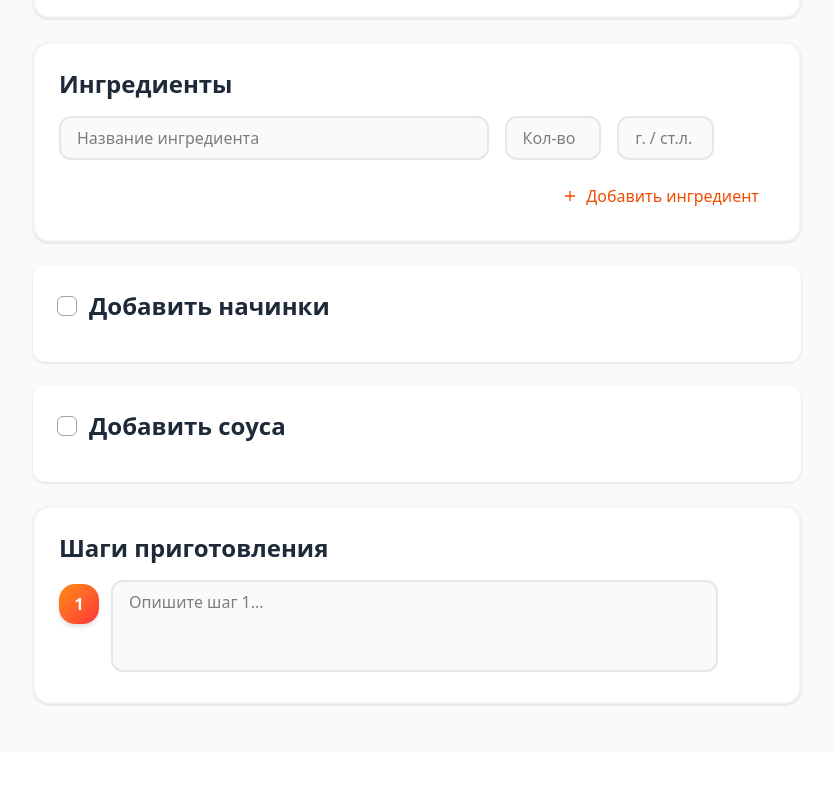
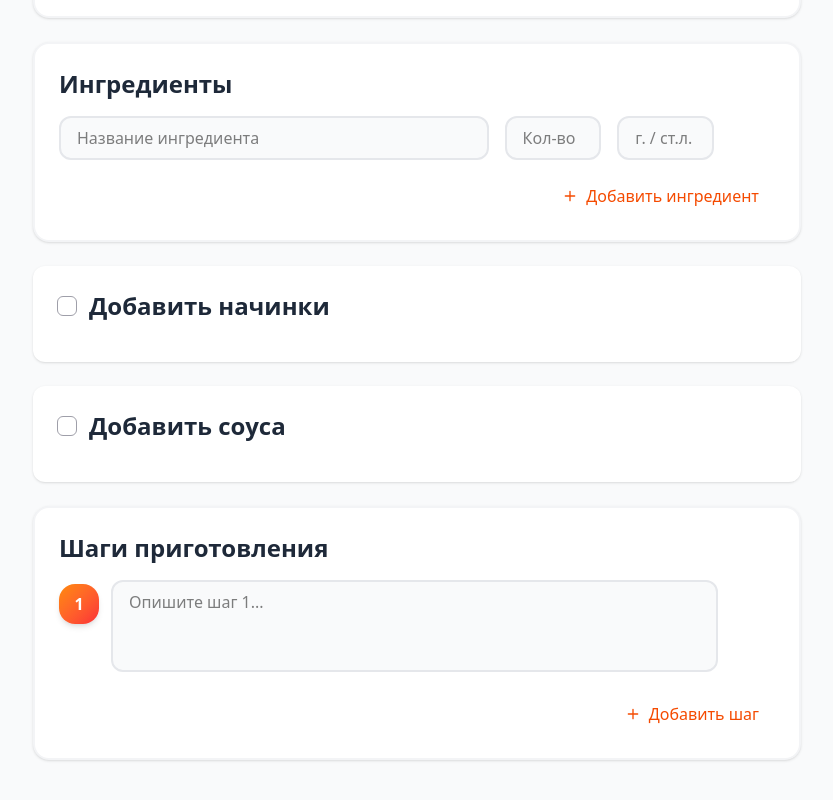
Before and after one commit to SANTA2112/recipes-next, a Next.js app: page /my-recipes/new in a window 1280 px wide. Shown: the part 740-1540 px from the top of the page, without its empty margins (223-1056 px from the left). Before the commit the page ends 1492 px from the top, so only its background shows below. Built offline with nearby package versions, Linux system fonts and the light colour scheme.

Commit message:
added add step button

```diff
--- a/src/components/ui/recipe-editor/stepper.tsx
+++ b/src/components/ui/recipe-editor/stepper.tsx
@@ -1,6 +1,7 @@
 import { useState } from 'react';
 import { v7 as uuid } from 'uuid';
 
+import PlusIcon from '@/assets/icons/plus.svg';
 import type { Instruction } from '@/components/ui/recipe-editor/form';
 import { StepperItem } from '@/components/ui/recipe-editor/stepper-item';
 
@@ -13,8 +14,8 @@ export const Stepper = (props: Props) => {
     props.instructions.length > 1 ? props.instructions : [{ id: uuid(), value: '' }],
   );
 
-  const handleAddInstruction = (value: string) => {
-    setInstructions((prev) => [...prev, { id: uuid(), value }]);
+  const handleAddInstruction = () => {
+    setInstructions((prev) => [...prev, { id: uuid(), value: '' }]);
   };
 
   const handleDeleteInstruction = (id: string) => {
@@ -35,6 +36,14 @@ export const Stepper = (props: Props) => {
           />
         ))}
       </div>
+      <button
+        type="button"
+        className="mt-4 flex items-center gap-2 px-4 py-2 text-orange-600 hover:bg-orange-50 rounded-xl transition-all font-medium cursor-pointer ml-auto"
+        onClick={handleAddInstruction}
+      >
+        <PlusIcon className="w-4 h-4" />
+        <span>Добавить шаг</span>
+      </button>
     </div>
   );
 };
```
